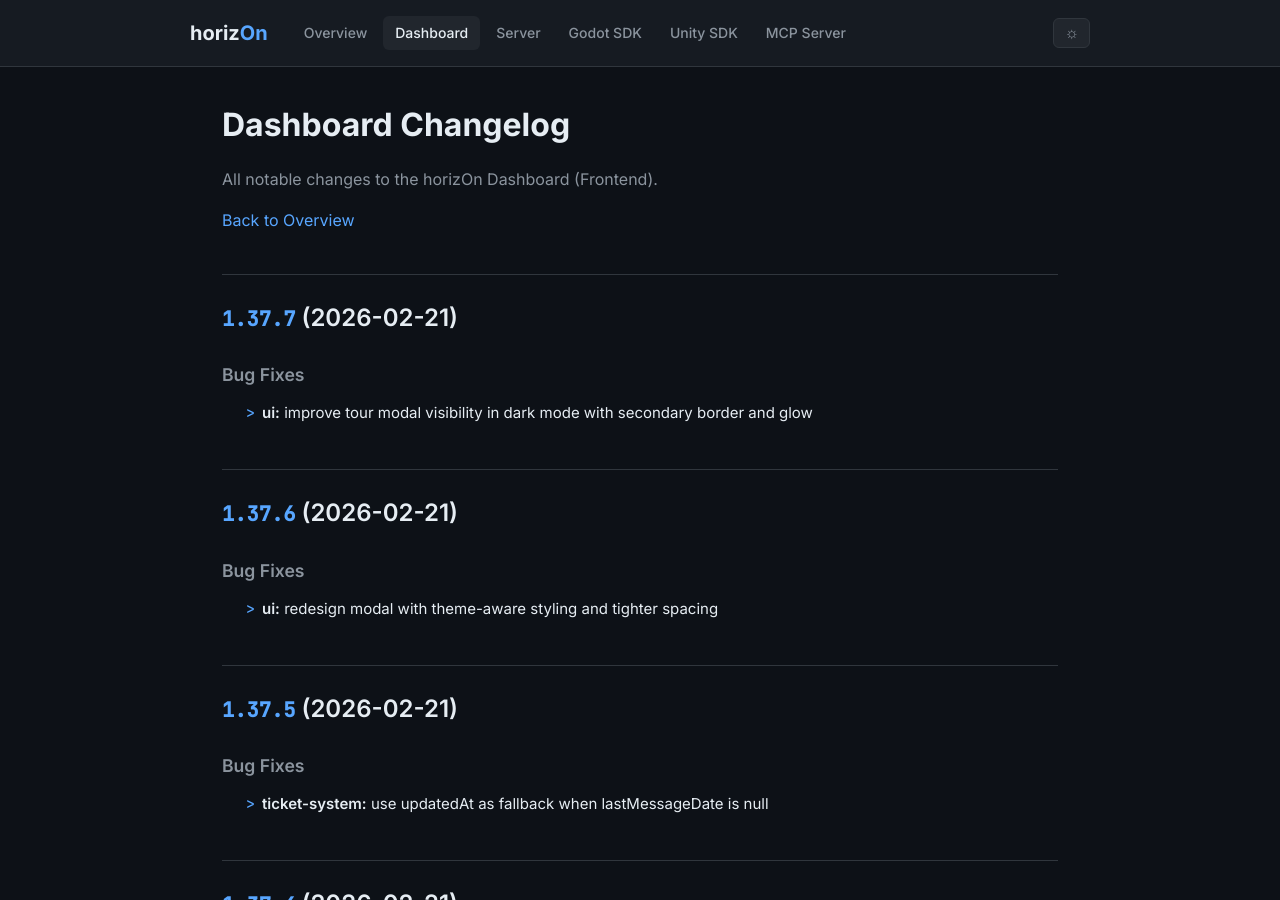
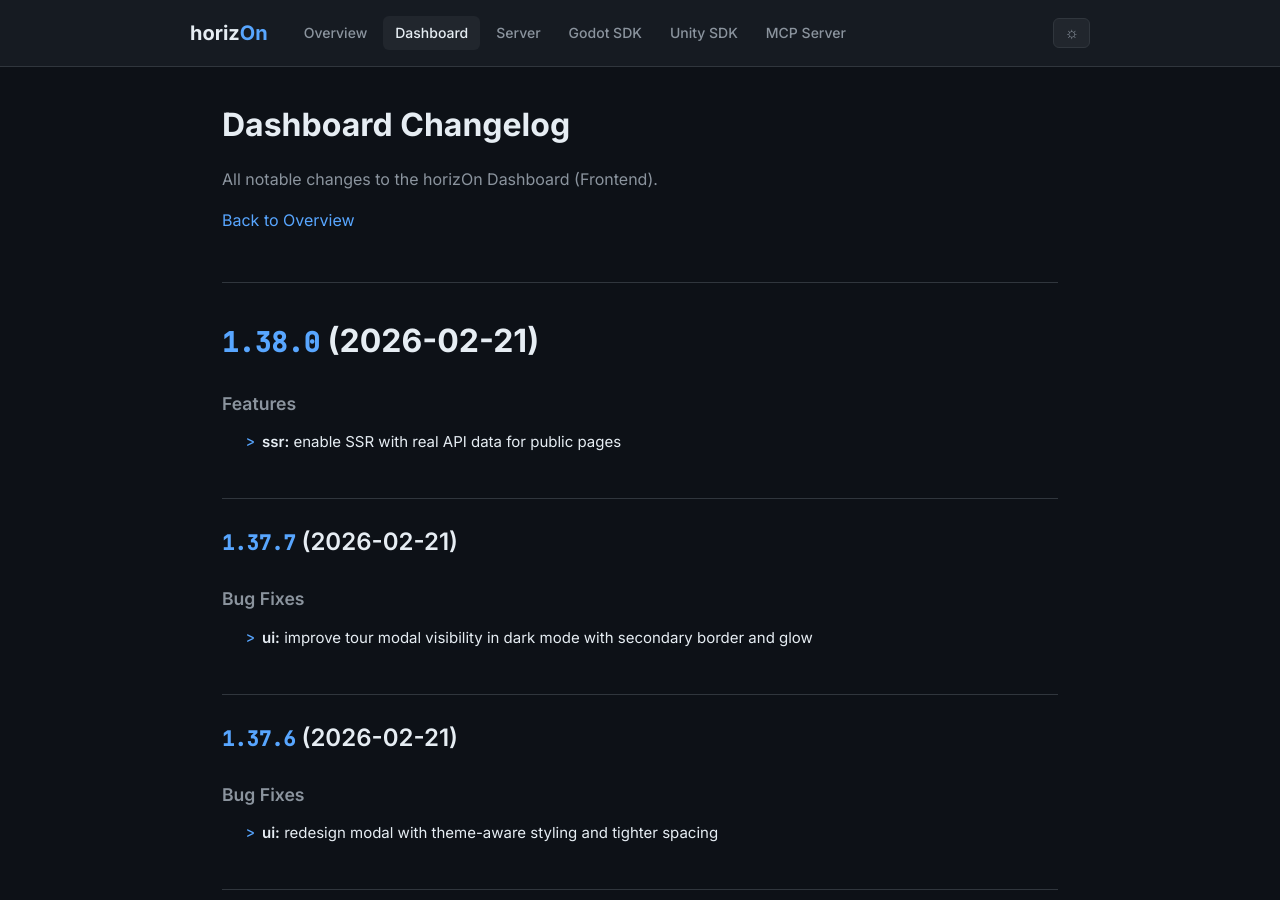
Before and after one commit to ProjectMakersDE/horizOn-Changelog, a Jekyll site: the page built from dashboard-changelog.md, in a window 1280 px wide and 900 px high. Built offline with Jekyll 4.4.1, drawn with Linux system fonts in a browser that asks for light colours.

Commit message:
chore: sync changelogs [skip ci]

```diff
--- a/dashboard-changelog.md
+++ b/dashboard-changelog.md
@@ -8,6 +8,13 @@ title: Dashboard Changelog
 All notable changes to the horizOn Dashboard (Frontend).
 
 [Back to Overview](.)
+
+# [1.38.0](https://github.com/ProjectMakersDE/horizOn-Dashboard/compare/v1.37.7...v1.38.0) (2026-02-21)
+
+
+### Features
+
+* **ssr:** enable SSR with real API data for public pages ([1ee0a27](https://github.com/ProjectMakersDE/horizOn-Dashboard/commit/1ee0a274251647d2533c958731afeeba128f1861))
 
 ## [1.37.7](https://github.com/ProjectMakersDE/horizOn-Dashboard/compare/v1.37.6...v1.37.7) (2026-02-21)
 
```
Also changed, not shown: index.md (+1 -1 lines).
